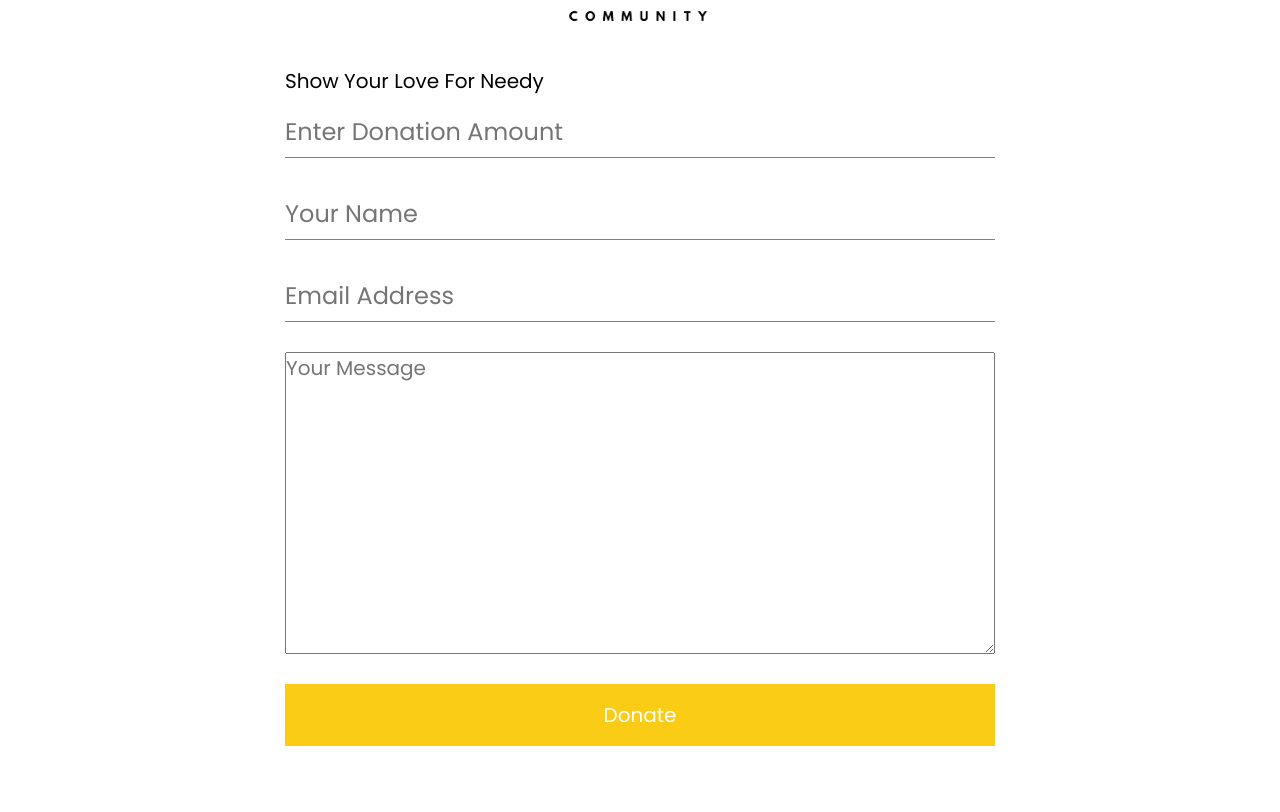
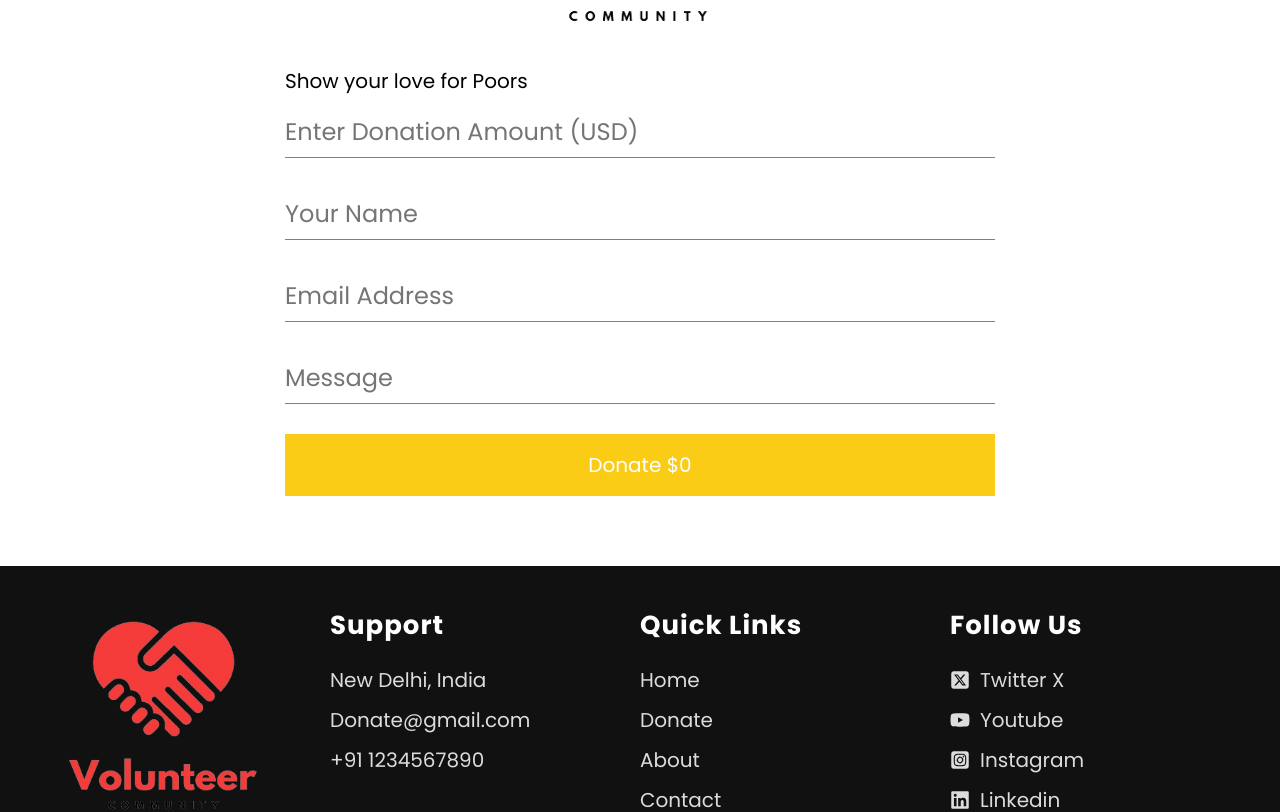
Before and after one commit to TanishqKawoor/CharityFlow, a React (Vite) app in the folder frontend/: page /donate in a window 1280 px wide. Shown: the part 459-1271 px from the top of the page. Built offline with nearby package versions, Linux system fonts and the light colour scheme.

Commit message:
Update Donate.jsx

```diff
--- a/frontend/src/components/Donate.jsx
+++ b/frontend/src/components/Donate.jsx
@@ -1,29 +1,80 @@
-import React, { useState } from 'react'
+import React, { useState } from "react";
+import axios from "axios";
 
 const Donate = () => {
+  const [name, setName] = useState("");
+  const [email, setEmail] = useState("");
+  const [message, setMessage] = useState("");
   const [amount, setAmount] = useState("");
-  const[name,setName] = useState("");
-  const[email, setEmail] = useState("");
-  const[message, setMessage] = useState("");
-  const [disableBtn, setDisableBtn] = useState(false)
+  const [disableBtn, setDisableBtn] = useState(false);
+
+  const handleCheckout = async (e) => {
+    e.preventDefault();
+    try {
+      setDisableBtn(true);
+      await axios
+        .post(
+          "http://localhost:4000/api/v1/checkout",
+          {
+            name,
+            email,
+            message,
+            amount,
+          },
+          {
+            withCredentials: true,
+            headers: { "Content-Type": "application/json" },
+          }
+        )
+        .then((res) => {
+          console.log(res.data);
+          window.location.href = res.data.result.url;
+        });
+    } catch (error) {
+      setDisableBtn(false);
+      console.error(error);
+    }
+  };
+
   return (
-    <section className='donate'>
-      <form>
+    <section className="donate">
+      <form onSubmit={handleCheckout}>
         <div>
           <img src="/logo.png" alt="logo" />
         </div>
         <div>
-          <h1> Show Your Love For Needy</h1>
-          <input type="number" value={amount} onChange={(e) => setAmount(e.target.value)}  placeholder='Enter Donation Amount'/>
+          <label>Show your love for Poors</label>
+          <input
+            type="number"
+            value={amount}
+            onChange={(e) => setAmount(e.target.value)}
+            placeholder="Enter Donation Amount (USD)"
+          />
         </div>
-        <input type="text" value={name} placeholder='Your Name' onChange={(e) => setName(e.target.value)} />
-        <input type="email" value={email} placeholder='Email Address' onChange={(e) => setEmail(e.target.value)} />
-        <textarea rows="10" value={message} placeholder='Your Message' onChange={(e) => setMessage(e.target.value)} />
-        <button type='submit' className='btn' disabled={disableBtn}>Donate {amount ? `Rs ${amount}` : " "}</button>
+        <input
+          type="email"
+          value={name}
+          onChange={(e) => setName(e.target.value)}
+          placeholder="Your Name"
+        />
+        <input
+          type="text"
+          value={email}
+          onChange={(e) => setEmail(e.target.value)}
+          placeholder="Email Address"
+        />
+        <input
+          type="text"
+          placeholder="Message"
+          value={message}
+          onChange={(e) => setMessage(e.target.value)}
+        />
+        <button type="submit" className="btn" disabled={disableBtn}>
+          Donate {amount ? `$${amount}` : "$0"}
+        </button>
       </form>
+    </section>
+  );
+};
 
-    </section>
-  )
-}
-
-export default Donate
+export default Donate;
```
